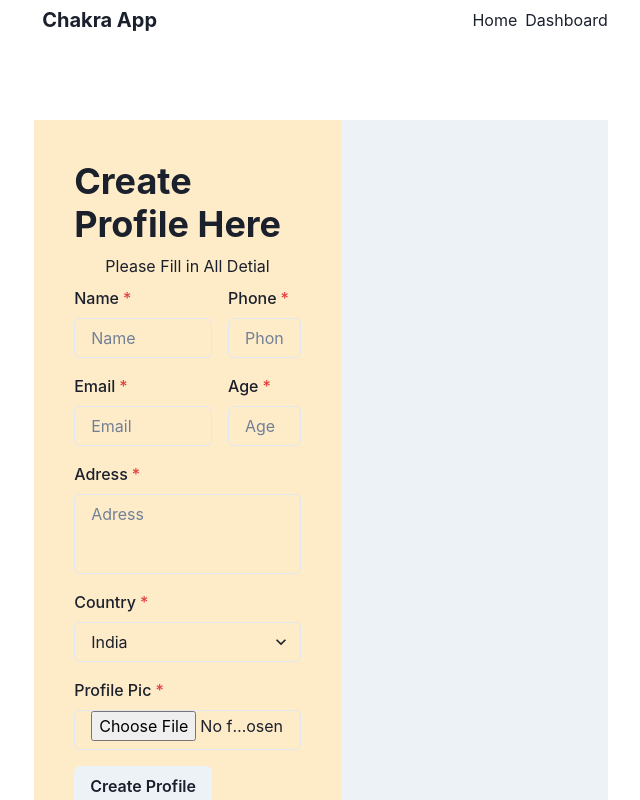
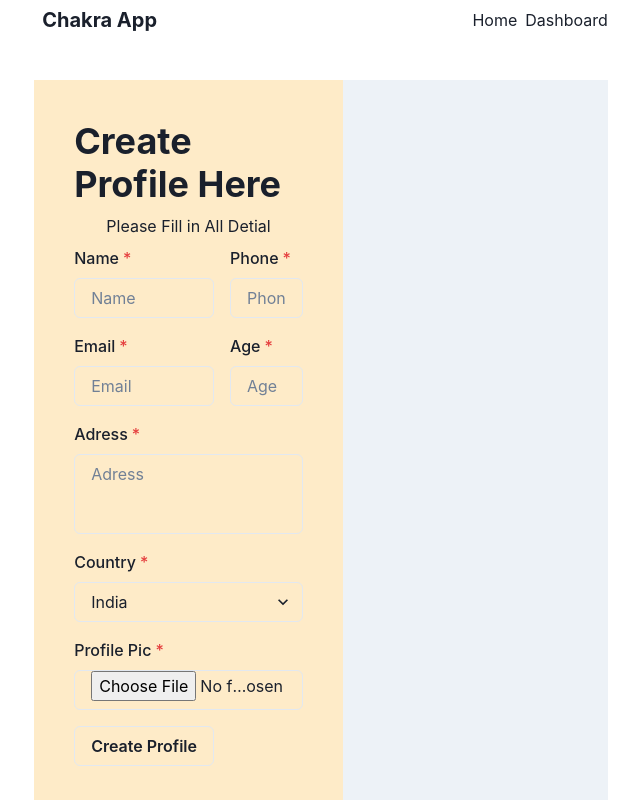
Before and after one commit to ankitsng0007/AnkitRepo, a React (Create React App) app in the folder RCT-101/Day-20/PSC/create-profile/: page / in a window 1280 px wide. Shown: the top 800 px of the page, without its empty margins (319-959 px from the left). Built offline with nearby package versions, Linux system fonts and the light colour scheme.

Commit message:
file added

```diff
--- a/RCT-101/Day-20/PSC/create-profile/src/Components/ProfileForm.jsx
+++ b/RCT-101/Day-20/PSC/create-profile/src/Components/ProfileForm.jsx
@@ -16,6 +16,9 @@ export const ProfileForm=()=>{
     const handleChange=(e)=>{
 
     }
+    const handleClick=()=>{
+
+    };
     const {name,phone,email,age,adress,country,profile_pic} = formData;
     return(
         <VStack
@@ -118,7 +121,10 @@ export const ProfileForm=()=>{
   </GridItem>
   <GridItem>
     <FormControl>
-        <Button w="full">Create Profile</Button>
+        <Button
+        w="full"
+        variant="outline"
+        onClick={handleClick}>Create Profile</Button>
     </FormControl>
   </GridItem>
 </Grid>
--- a/RCT-101/Day-20/PSC/create-profile/src/Pages/Home.jsx
+++ b/RCT-101/Day-20/PSC/create-profile/src/Pages/Home.jsx
@@ -6,7 +6,7 @@ import { ProfileForm } from "../Components/ProfileForm";
 export const Home =()=>{
     return(
         <Container maxW="container.xl" p={0}>
-            <Flex h="200vh"  py={20}>
+            <Flex h="200vh" w="full" py={10}>
             <ProfileForm />
              <Profile />
             </Flex>
```
